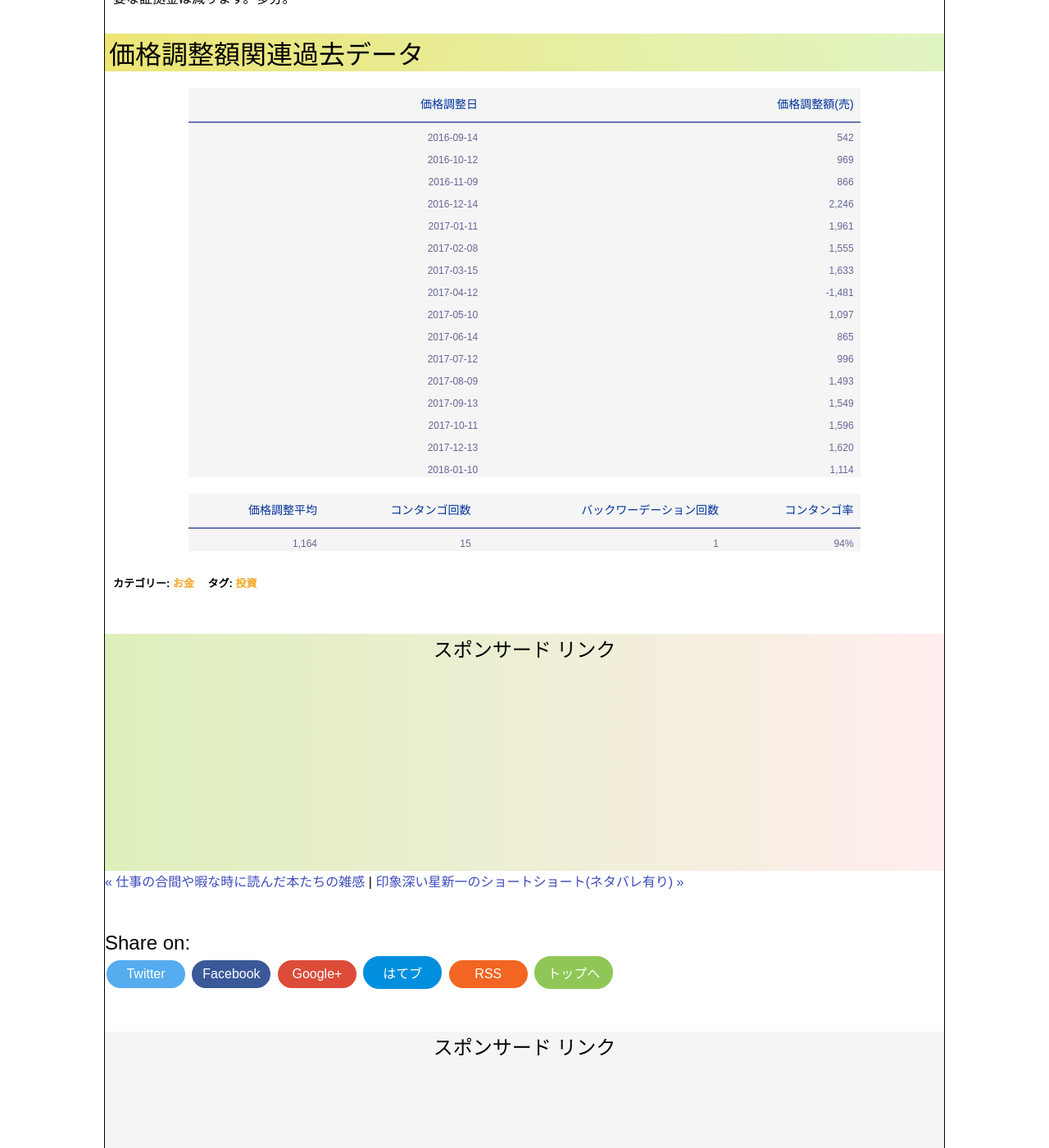
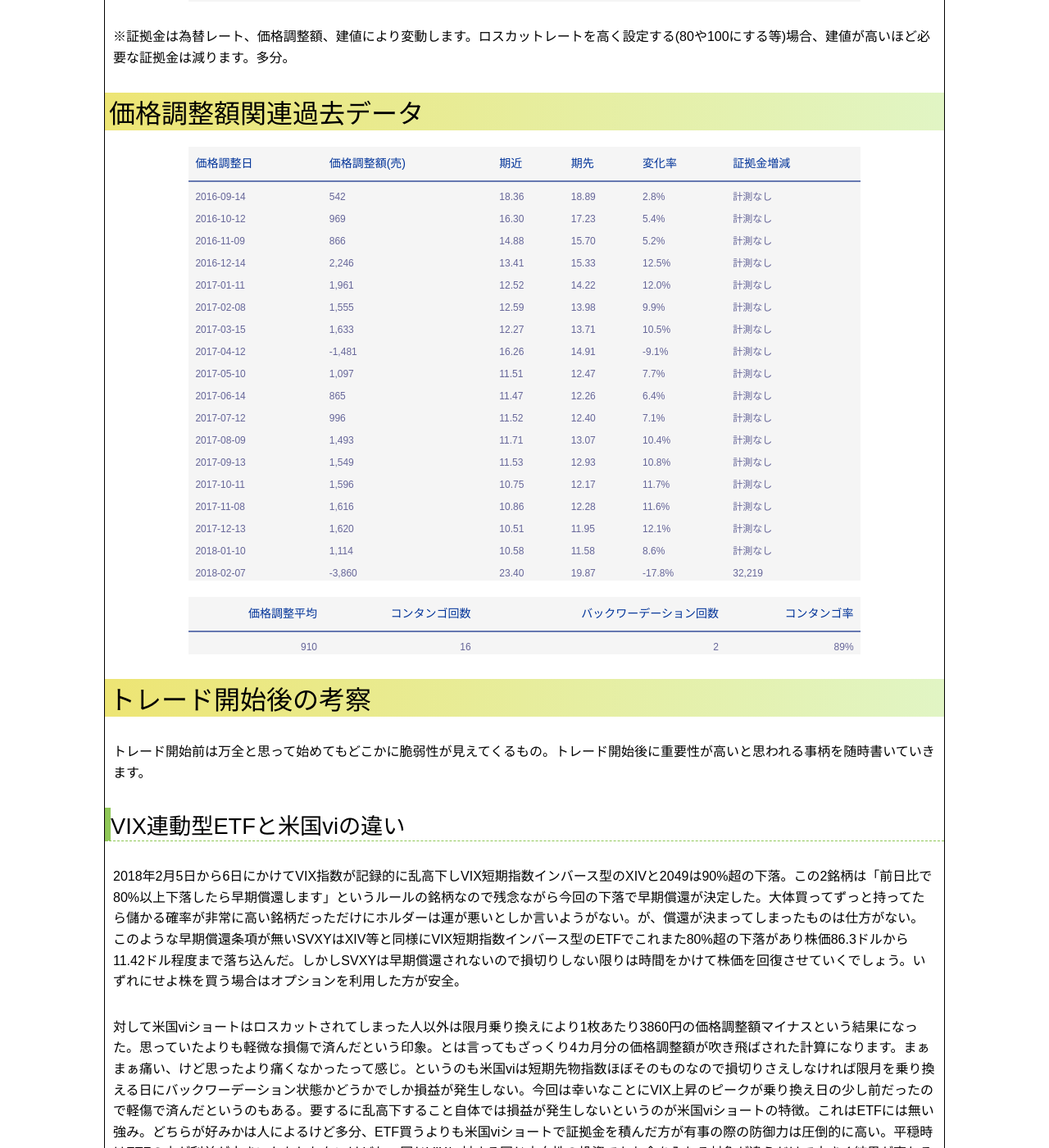
Before and after one commit to photoantenna/photoantenna.github.io, a Jekyll site: the page built from _posts/2017-01-26-vix.md, in a window 1280 px wide and 1400 px high, scrolled down 4383 px. Shown: the whole window at 82% size. Built offline with Jekyll 4.4.1, drawn with Linux system fonts in a browser that asks for light colours; some of the changed text lies outside the part shown.

Commit message:
VIX更新、日記更新

```diff
--- a/_posts/2017-01-26-vix.md
+++ b/_posts/2017-01-26-vix.md
@@ -8,7 +8,7 @@
 keywords: "VIX,米国vi,GMOクリック証券,CFD"
 table: true
 mokuji: true
-update: 2018-1-11
+update: 2018-2-8
 image:
   feature: money.jpg
 ---
@@ -72,41 +72,54 @@
 
 ### トレード記録
 
-|   約定日時 | 建玉数 |  建値 | 価格調整額 | 初回証拠金 | 現在証拠金 | 証拠金回収率 | 経過月数 |
-|-----------:|-------:|------:|-----------:|-----------:|-----------:|-------------:|---------:|
-| 2017-09-14 | 2      | 12.90 | 11,892     | 151,245    | 140,485    | 7.11%        | 4        |
-| 2017-10-12 | 2      | 12.15 | 8,700      | 155,575    | 145,553    | 6.44%        | 3        |
-| 2017-11-09 | 2      | 12.25 | 5,468      | 157,344    | 148,661    | 5.52%        | 2        |
-| 2017-12-14 | 2      | 11.90 | 2,228      | 156,220    | 152,441    | 2.42%        | 1        |
-| 2018-01-11 | 2      | 11.52 | 0          | 155,395    | 155,395    | 0.00%        | 0        |
+|   約定日時 | 建玉数 |  建値 | 価格調整額 | 初回証拠金 | 現在証拠金 | 証拠金回収率 | 価格調整回数 | 決済 |
+|-----------:|-------:|------:|-----------:|-----------:|-----------:|-------------:|-------------:|-----:|
+| 2017-09-14 |      2 | 12.90 |      4,172 |    151,245 |    145,493 |        3.80% |            5 |      |
+| 2017-10-12 |      2 | 12.15 |        980 |    155,575 |    150,522 |        3.25% |            4 |      |
+| 2017-11-09 |      2 | 12.25 |     -2,252 |    157,344 |    153,586 |        2.39% |            3 |      |
+| 2017-12-14 |      2 | 11.90 |     -5,492 |    156,220 |    157,371 |       -0.74% |            2 |      |
+| 2018-01-11 |      2 | 11.52 |     -7,720 |    155,395 |    160,336 |       -3.18% |            1 |      |
+| 2018-02-01 |      2 | 13.20 |     -7,720 |    149,534 |    156,900 |       -4.93% |            1 |      |
 
 | 建玉数計 | 平均建値 | 価格調整額計 | 現在証拠金計 |
 |---------:|---------:|-------------:|-------------:|
-| 10       | 12.14    | 28,288       | 742,535      |
+| 12       | 12.32    | -18,032       | 924,208      |
 
 ※証拠金は為替レート、価格調整額、建値により変動します。ロスカットレートを高く設定する(80や100にする等)場合、建値が高いほど必要な証拠金は減ります。多分。
 
 ### 価格調整額関連過去データ
 
-| 価格調整日 | 価格調整額(売) |
-|-----------:|---------------:|
-| 2016-09-14 |            542 |
-| 2016-10-12 |            969 |
-| 2016-11-09 |            866 |
-| 2016-12-14 |          2,246 |
-| 2017-01-11 |          1,961 |
-| 2017-02-08 |          1,555 |
-| 2017-03-15 |          1,633 |
-| 2017-04-12 |         -1,481 |
-| 2017-05-10 |          1,097 |
-| 2017-06-14 |            865 |
-| 2017-07-12 |            996 |
-| 2017-08-09 |          1,493 |
-| 2017-09-13 |          1,549 |
-| 2017-10-11 |          1,596 |
-| 2017-12-13 |          1,620 |
-| 2018-01-10 | 1,114          |
+| 価格調整日 | 価格調整額(売) | 期近  | 期先  | 変化率 | 証拠金増減 |
+|------------|----------------|-------|-------|--------|------------|
+| 2016-09-14 | 542            | 18.36 | 18.89 | 2.8%   | 計測なし   |
+| 2016-10-12 | 969            | 16.30 | 17.23 | 5.4%   | 計測なし   |
+| 2016-11-09 | 866            | 14.88 | 15.70 | 5.2%   | 計測なし   |
+| 2016-12-14 | 2,246          | 13.41 | 15.33 | 12.5%  | 計測なし   |
+| 2017-01-11 | 1,961          | 12.52 | 14.22 | 12.0%  | 計測なし   |
+| 2017-02-08 | 1,555          | 12.59 | 13.98 | 9.9%   | 計測なし   |
+| 2017-03-15 | 1,633          | 12.27 | 13.71 | 10.5%  | 計測なし   |
+| 2017-04-12 | -1,481         | 16.26 | 14.91 | -9.1%  | 計測なし   |
+| 2017-05-10 | 1,097          | 11.51 | 12.47 | 7.7%   | 計測なし   |
+| 2017-06-14 | 865            | 11.47 | 12.26 | 6.4%   | 計測なし   |
+| 2017-07-12 | 996            | 11.52 | 12.40 | 7.1%   | 計測なし   |
+| 2017-08-09 | 1,493          | 11.71 | 13.07 | 10.4%  | 計測なし   |
+| 2017-09-13 | 1,549          | 11.53 | 12.93 | 10.8%  | 計測なし   |
+| 2017-10-11 | 1,596          | 10.75 | 12.17 | 11.7%  | 計測なし   |
+| 2017-11-08 | 1,616          | 10.86 | 12.28 | 11.6%  | 計測なし   |
+| 2017-12-13 | 1,620          | 10.51 | 11.95 | 12.1%  | 計測なし   |
+| 2018-01-10 | 1,114          | 10.58 | 11.58 | 8.6%   | 計測なし   |
+| 2018-02-07 | -3,860         | 23.40 | 19.87 | -17.8% | 32,219     |
 
 | 価格調整平均 | コンタンゴ回数 | バックワーデーション回数 | コンタンゴ率 |
 |-------------:|---------------:|-------------------------:|-------------:|
-|        1,164 |             15 |                        1 |          94% |
+|        910 |             16 |                        2 |          89% |
+
+### トレード開始後の考察
+
+トレード開始前は万全と思って始めてもどこかに脆弱性が見えてくるもの。トレード開始後に重要性が高いと思われる事柄を随時書いていきます。
+
+#### VIX連動型ETFと米国viの違い
+
+2018年2月5日から6日にかけてVIX指数が記録的に乱高下しVIX短期指数インバース型のXIVと2049は90%超の下落。この2銘柄は「前日比で80%以上下落したら早期償還します」というルールの銘柄なので残念ながら今回の下落で早期償還が決定した。大体買ってずっと持ってたら儲かる確率が非常に高い銘柄だっただけにホルダーは運が悪いとしか言いようがない。が、償還が決まってしまったものは仕方がない。このような早期償還条項が無いSVXYはXIV等と同様にVIX短期指数インバース型のETFでこれまた80%超の下落があり株価86.3ドルから11.42ドル程度まで落ち込んだ。しかしSVXYは早期償還されないので損切りしない限りは時間をかけて株価を回復させていくでしょう。いずれにせよ株を買う場合はオプションを利用した方が安全。
+
+対して米国viショートはロスカットされてしまった人以外は限月乗り換えにより1枚あたり3860円の価格調整額マイナスという結果になった。思っていたよりも軽微な損傷で済んだという印象。とは言ってもざっくり4カ月分の価格調整額が吹き飛ばされた計算になります。まぁまぁ痛い、けど思ったより痛くなかったって感じ。というのも米国viは短期先物指数ほぼそのものなので損切りさえしなければ限月を乗り換える日にバックワーデーション状態かどうかでしか損益が発生しない。今回は幸いなことにVIX上昇のピークが乗り換え日の少し前だったので軽傷で済んだというのもある。要するに乱高下すること自体では損益が発生しないというのが米国viショートの特徴。これはETFには無い強み。どちらが好みかは人によるけど多分、ETF買うよりも米国viショートで証拠金を積んだ方が有事の際の防御力は圧倒的に高い。平穏時はETFの方が利益が大きいかもしれないけどね。同じVIXに対する同じ方向性の投資でもお金を入れる対象が違うだけで大きく結果が変わるということを今回は肌で感じましたとさ。
```
Also changed, not shown: _posts/2018-02-01-diary.md (+7 -1 lines).
